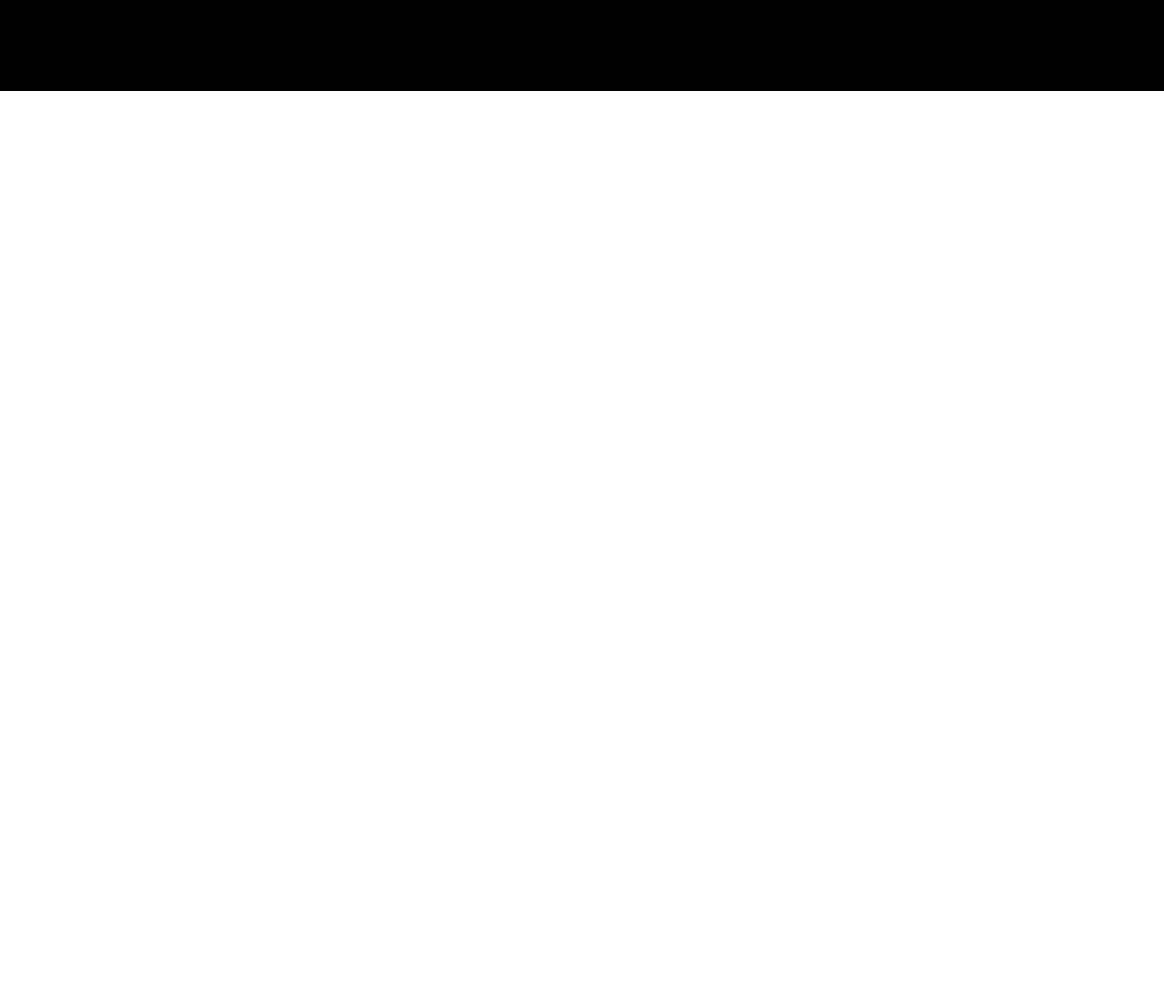
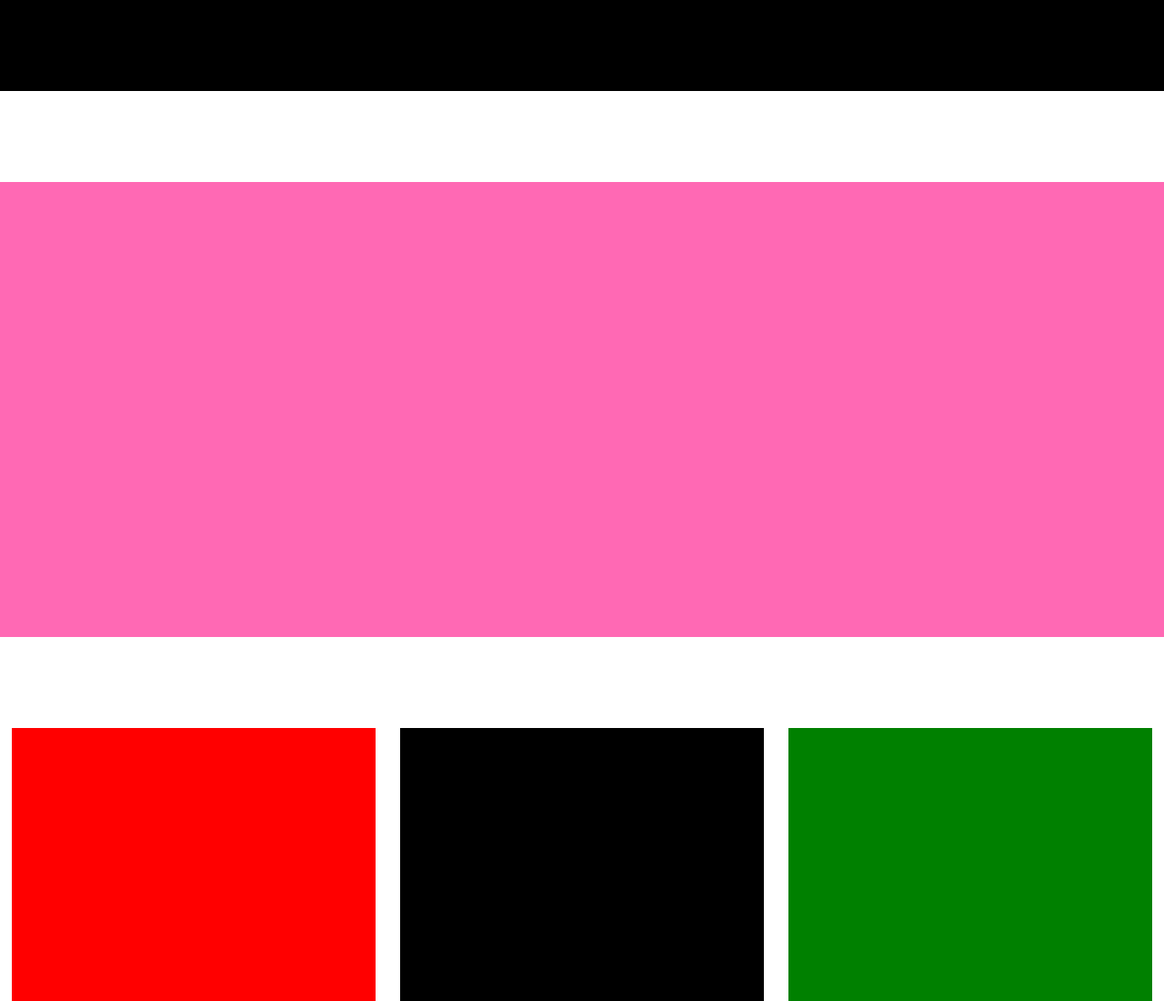
Before and after one commit to Rayden922/Pc-Tec, a plain HTML site: page index.html in a window 1280 px wide. Shown: the whole page at 91% size. Before the commit the page ends 800 px from the top, so only its background shows below. Drawn offline with Linux system fonts and the light colour scheme.

Commit message:
nuevo commit

```diff
--- a/estilo.css
+++ b/estilo.css
@@ -18,3 +18,46 @@ box-sizing: border-box;
 
 
 }
+
+.suprema{
+    margin-top: 100px;
+    display: flex;
+    flex-wrap: wrap;
+    width: 100%;
+    height: 500px;
+    background-color: hotpink;
+    margin-left: auto;
+    margin-right: auto;
+}
+
+.productos{
+    width: 100%;
+    height: 100%;
+    display: flex;
+    flex-wrap: wrap;
+    justify-content: center;
+    justify-content: space-around;
+
+
+}
+
+.producto1,.producto2,.producto3
+{
+   width: 400px;
+   height: 300px;
+   margin-top: 100px;
+}
+
+.producto1
+ {
+     background-color: red;
+ }
+ .producto2{
+
+    background-color: black;
+
+ }
+ .producto3{
+
+    background-color: green;
+ }
--- a/index.html
+++ b/index.html
@@ -18,7 +18,26 @@
 
     </header>
 
+    <div class="suprema">
 
+
+
+    </div>
+
+    <div class="productos">
+
+        <div class="producto1">
+
+        </div>
+        <div class="producto2">
+
+     </div>
+     <div class="producto3">
+
+     </div>
+
+
+    </div>
 
 
 </body>
```
